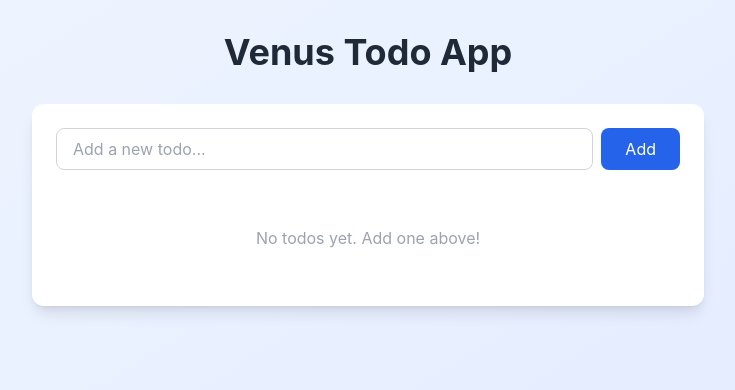
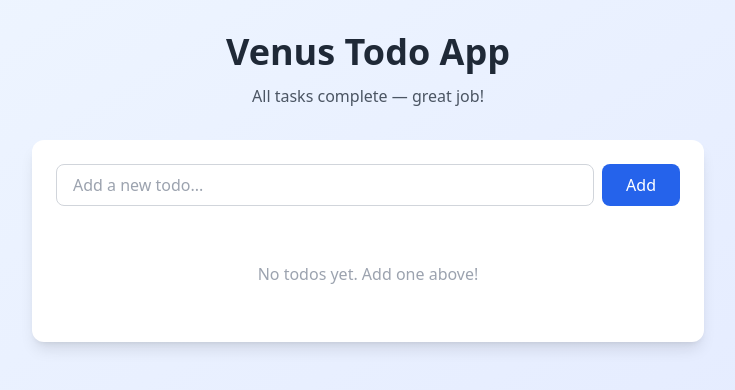
Before and after one commit to 2advancesolutions/venus-todo-react, a React (Vite) app: page / in a window 1280 px wide. Shown: the top 390 px of the page, without its empty margins (272-1007 px from the left). Built offline with nearby package versions, Linux system fonts and the light colour scheme; the HTML template or start-up script is replaced by a standard one.

Commit message:
wip: coding: round 9 [index.css]

```diff
--- a/src/App.tsx
+++ b/src/App.tsx
@@ -1,41 +1,71 @@
-import { useState } from 'react';
+import { useMemo, useState } from 'react';
 import TodoList from './components/TodoList';
 import TodoForm from './components/TodoForm';
 import { Todo } from './types/todo';
 
 function App() {
-  const [todos, setTodos] = useState<Todo[]>([]);
+  const [todos, setTodos] = useState<Todo[]>(() => []);
 
   const addTodo = (text: string) => {
-    const newTodo: Todo = {
-      id: Date.now().toString(),
-      text,
-      completed: false,
-      createdAt: new Date(),
-    };
-    setTodos([...todos, newTodo]);
+    setTodos((previous) => [
+      ...previous,
+      {
+        id: crypto.randomUUID(),
+        text,
+        completed: false,
+        createdAt: new Date(),
+      },
+    ]);
   };
 
   const toggleTodo = (id: string) => {
-    setTodos(todos.map(todo =>
-      todo.id === id ? { ...todo, completed: !todo.completed } : todo
-    ));
+    setTodos((previous) =>
+      previous.map((todo) =>
+        todo.id === id ? { ...todo, completed: !todo.completed } : todo,
+      ),
+    );
+  };
+
+  const updateTodo = (id: string, text: string) => {
+    setTodos((previous) =>
+      previous.map((todo) => (todo.id === id ? { ...todo, text } : todo)),
+    );
   };
 
   const deleteTodo = (id: string) => {
-    setTodos(todos.filter(todo => todo.id !== id));
+    setTodos((previous) => previous.filter((todo) => todo.id !== id));
   };
+
+  const sortedTodos = useMemo(
+    () => [...todos].sort((a, b) => b.createdAt.getTime() - a.createdAt.getTime()),
+    [todos],
+  );
+
+  const remainingCount = useMemo(
+    () => sortedTodos.filter((todo) => !todo.completed).length,
+    [sortedTodos],
+  );
 
   return (
     <div className="min-h-screen bg-gradient-to-br from-blue-50 to-indigo-100 py-8 px-4">
       <div className="max-w-2xl mx-auto">
-        <h1 className="text-4xl font-bold text-gray-800 mb-8 text-center">
+        <h1 className="text-4xl font-bold text-gray-800 mb-3 text-center">
           Venus Todo App
         </h1>
+        <p className="text-center text-gray-600 mb-8">
+          {remainingCount === 0
+            ? 'All tasks complete — great job!'
+            : `${remainingCount} task${remainingCount === 1 ? '' : 's'} remaining`}
+        </p>
         <div className="bg-white rounded-xl shadow-lg p-6">
           <TodoForm onAdd={addTodo} />
-          <TodoList todos={todos} onToggle={toggleTodo} onDelete={deleteTodo} />
-          {todos.length === 0 && (
+          <TodoList
+            todos={sortedTodos}
+            onToggle={toggleTodo}
+            onUpdate={updateTodo}
+            onDelete={deleteTodo}
+          />
+          {sortedTodos.length === 0 && (
             <p className="text-center text-gray-400 py-8">No todos yet. Add one above!</p>
           )}
         </div>
--- a/src/components/TodoList.tsx
+++ b/src/components/TodoList.tsx
@@ -4,17 +4,19 @@ import TodoItem from './TodoItem';
 interface TodoListProps {
   todos: Todo[];
   onToggle: (id: string) => void;
+  onUpdate: (id: string, text: string) => void;
   onDelete: (id: string) => void;
 }
 
-export default function TodoList({ todos, onToggle, onDelete }: TodoListProps) {
+export default function TodoList({ todos, onToggle, onUpdate, onDelete }: TodoListProps) {
   return (
-    <div className="space-y-2">
+    <div className="space-y-3">
       {todos.map((todo) => (
         <TodoItem
           key={todo.id}
           todo={todo}
           onToggle={onToggle}
+          onUpdate={onUpdate}
           onDelete={onDelete}
         />
       ))}
--- a/src/index.css
+++ b/src/index.css
@@ -2,11 +2,26 @@
 @tailwind components;
 @tailwind utilities;
 
-body {
-  margin: 0;
-  font-family: -apple-system, BlinkMacSystemFont, 'Segoe UI', 'Roboto', 'Oxygen',
-    'Ubuntu', 'Cantarell', 'Fira Sans', 'Droid Sans', 'Helvetica Neue',
-    sans-serif;
-  -webkit-font-smoothing: antialiased;
-  -moz-osx-font-smoothing: grayscale;
+@layer base {
+  body {
+    @apply bg-gray-50 text-gray-900;
+  }
 }
+
+@layer components {
+  .btn-primary {
+    @apply bg-blue-600 hover:bg-blue-700 text-white font-medium py-2 px-4 rounded-lg transition-colors duration-200 focus:outline-none focus:ring-2 focus:ring-blue-500 focus:ring-offset-2;
+  }
+
+  .btn-secondary {
+    @apply bg-gray-200 hover:bg-gray-300 text-gray-800 font-medium py-2 px-4 rounded-lg transition-colors duration-200 focus:outline-none focus:ring-2 focus:ring-gray-500 focus:ring-offset-2;
+  }
+
+  .btn-danger {
+    @apply bg-red-600 hover:bg-red-700 text-white font-medium py-2 px-4 rounded-lg transition-colors duration-200 focus:outline-none focus:ring-2 focus:ring-red-500 focus:ring-offset-2;
+  }
+
+  .input-field {
+    @apply w-full px-3 py-2 border border-gray-300 rounded-lg focus:outline-none focus:ring-2 focus:ring-blue-500 focus:border-transparent transition-colors duration-200;
+  }
+}
```
